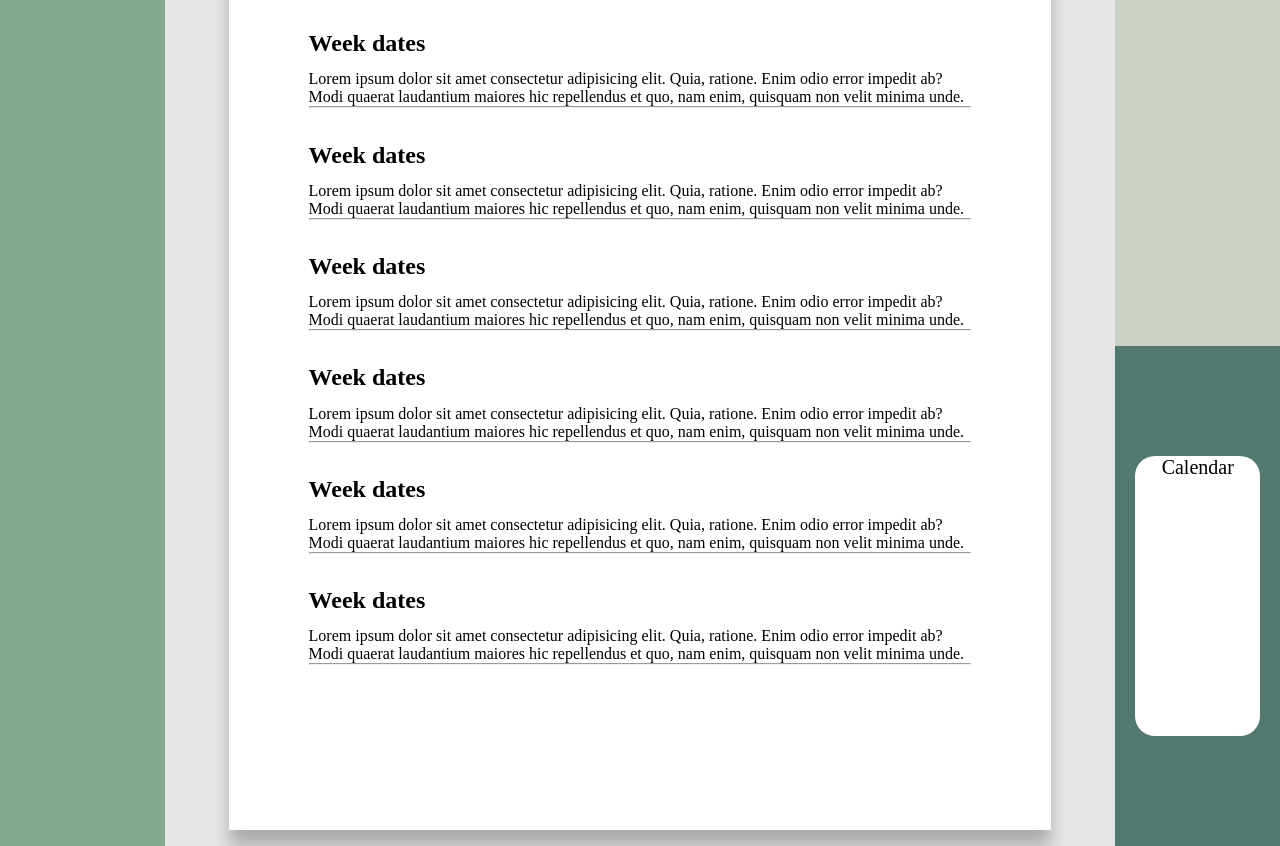
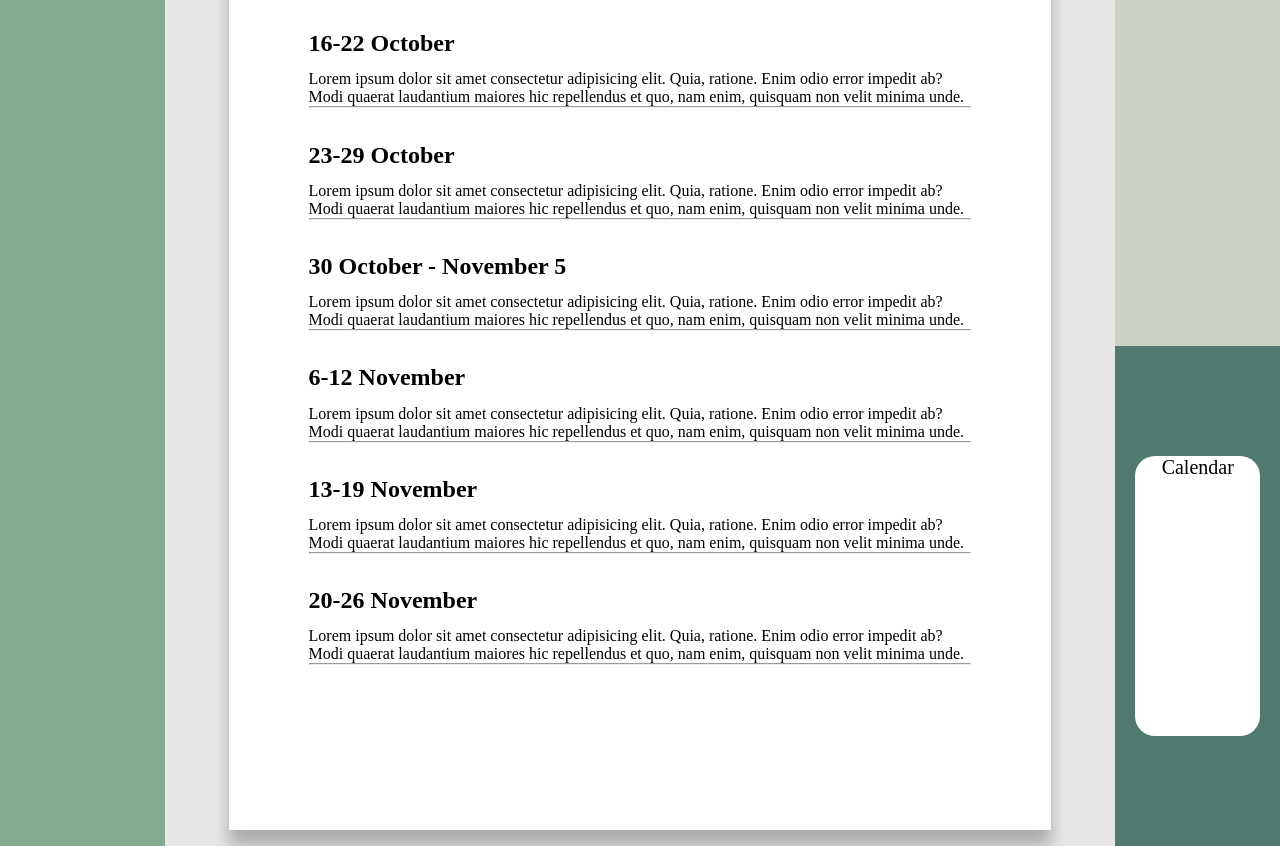
Before and after one commit to jeremilev/Soen287-project, a plain HTML site: page student-course-page.html in a window 1280 px wide. Shown: the part 214-1060 px from the top of the page. Drawn offline with nearby package versions, Linux system fonts and the light colour scheme.

Commit message:
Changed the weeks

```diff
--- a/student-course-page.css
+++ b/student-course-page.css
@@ -23,8 +23,8 @@
     border-top: none;
     font-weight:100;
     font-family: 'inter';
-
-    box-shadow: 25px, 10px, 0, 0, blue;
+   z-index:900;
+    box-shadow: 0px 16px 16px rgba(0, 0, 0, 0.25);
 
 
 
--- a/student-course-page.html
+++ b/student-course-page.html
@@ -35,7 +35,7 @@
             <hr />
           </div>
           <div class="course-info">
-            <h2>Week dates</h2>
+            <h2>16-22 October</h2>
             <p class="course-text">
               Lorem ipsum dolor sit amet consectetur adipisicing elit. Quia,
               ratione. Enim odio error impedit ab? Modi quaerat laudantium
@@ -45,7 +45,7 @@
             <hr />
           </div>
           <div class="course-info">
-            <h2>Week dates</h2>
+            <h2>23-29 October</h2>
             <p class="course-text">
               Lorem ipsum dolor sit amet consectetur adipisicing elit. Quia,
               ratione. Enim odio error impedit ab? Modi quaerat laudantium
@@ -56,7 +56,7 @@
           </div>
 
           <div class="course-info">
-            <h2>Week dates</h2>
+            <h2>30 October - November 5</h2>
             <p class="course-text">
               Lorem ipsum dolor sit amet consectetur adipisicing elit. Quia,
               ratione. Enim odio error impedit ab? Modi quaerat laudantium
@@ -66,7 +66,7 @@
             <hr />
           </div>
           <div class="course-info">
-            <h2>Week dates</h2>
+            <h2>6-12 November</h2>
             <p class="course-text">
               Lorem ipsum dolor sit amet consectetur adipisicing elit. Quia,
               ratione. Enim odio error impedit ab? Modi quaerat laudantium
@@ -77,7 +77,7 @@
             <hr />
           </div>
           <div class="course-info">
-            <h2>Week dates</h2>
+            <h2>13-19 November</h2>
             <p class="course-text">
               Lorem ipsum dolor sit amet consectetur adipisicing elit. Quia,
               ratione. Enim odio error impedit ab? Modi quaerat laudantium
@@ -87,7 +87,7 @@
             <hr />
           </div>
           <div class="course-info">
-            <h2>Week dates</h2>
+            <h2>20-26 November</h2>
             <p class="course-text">
               Lorem ipsum dolor sit amet consectetur adipisicing elit. Quia,
               ratione. Enim odio error impedit ab? Modi quaerat laudantium
```
